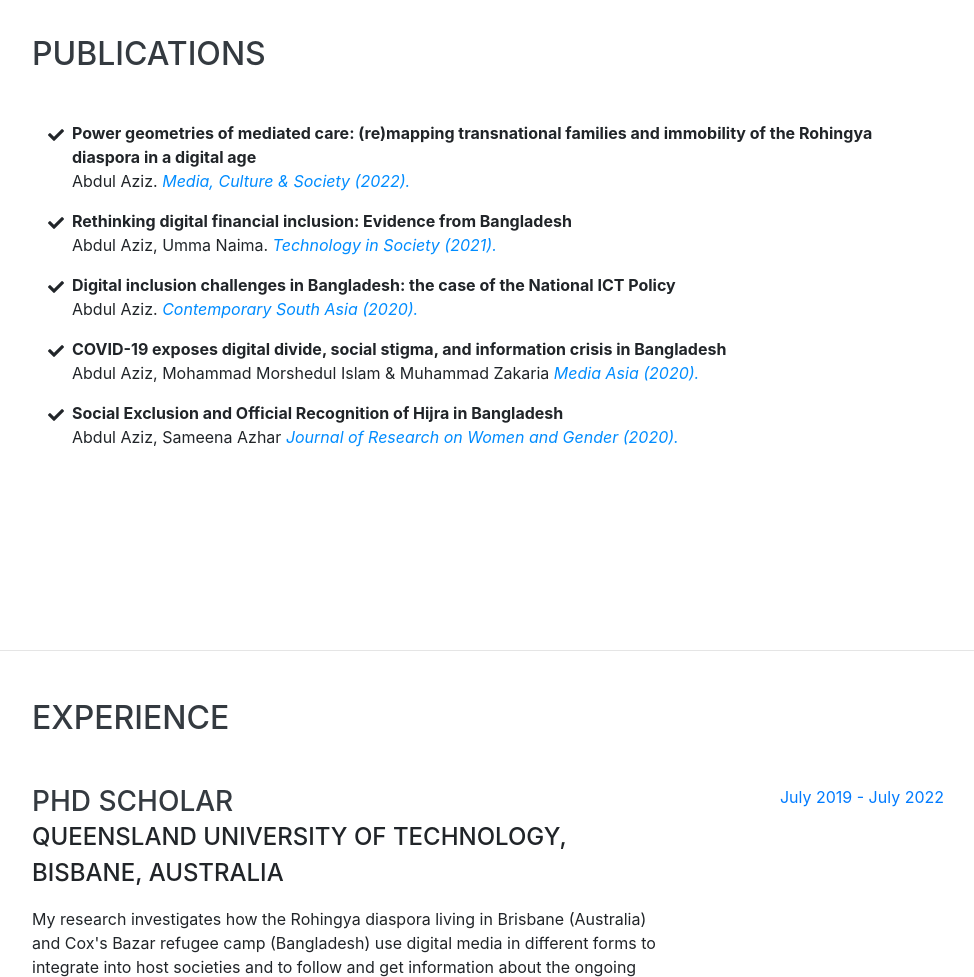
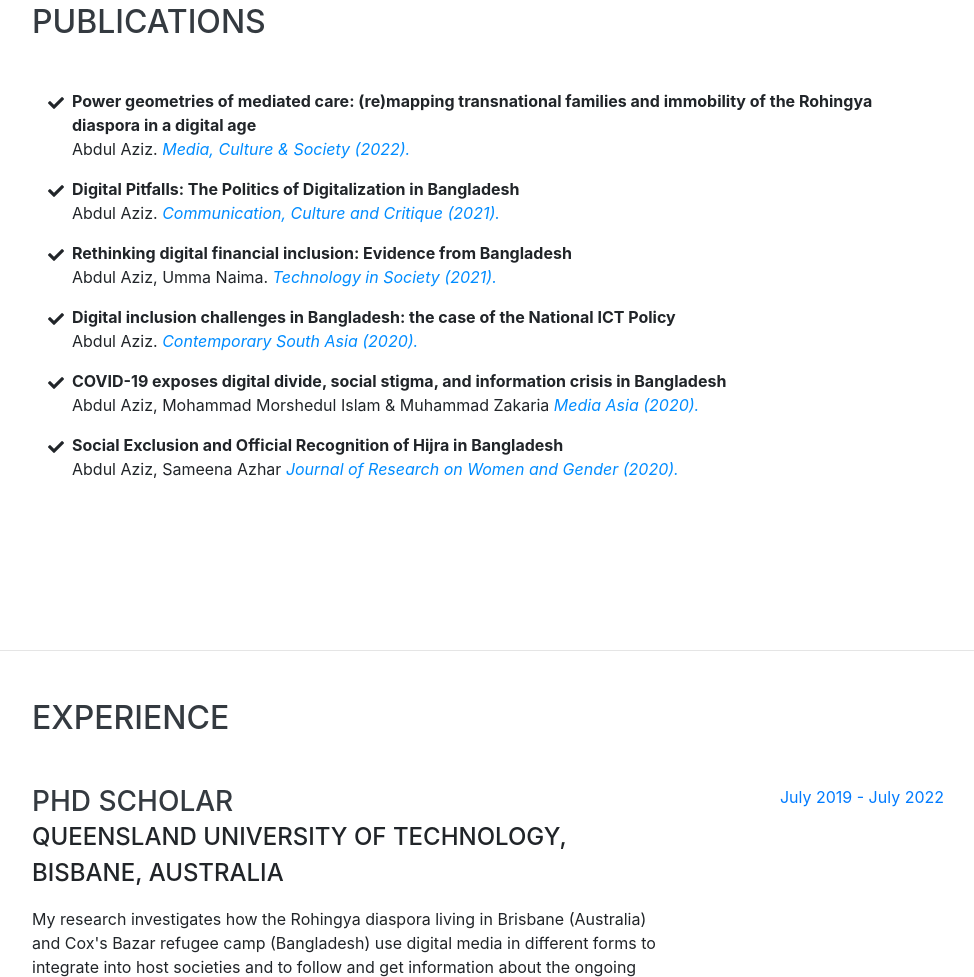
Before and after one commit to azizmonir/azizmonir.github.io, a website with bundled scripts: page index.html in a window 1280 px wide. Shown: the part 1752-2729 px from the top of the page, without its empty margins (288-1262 px from the left). Built offline with nearby package versions, Linux system fonts and the light colour scheme; a web font is replaced by a local one.

Commit message:
Update index.html

```diff
--- a/index.html
+++ b/index.html
@@ -154,6 +154,19 @@
                     <i>
                       <a style="color:rgb(0, 140, 255)" href="https://doi.org/10.1177%2F01634437211065690">
                         Media, Culture & Society (2022).
+                      </a>
+                    </i>
+                </p>
+              </li>
+              <li>
+              <li>
+                <li>
+                <i class="fa-li fa fa-check"></i>
+                 <p><b>Digital Pitfalls: The Politics of Digitalization in Bangladesh</b>
+                  <br>Abdul Aziz.
+                    <i>
+                      <a style="color:rgb(0, 140, 255)" href="https://doi.org/10.1093/ccc/tcab037">
+                        Communication, Culture and Critique (2021).
                       </a>
                     </i>
                 </p>
```
